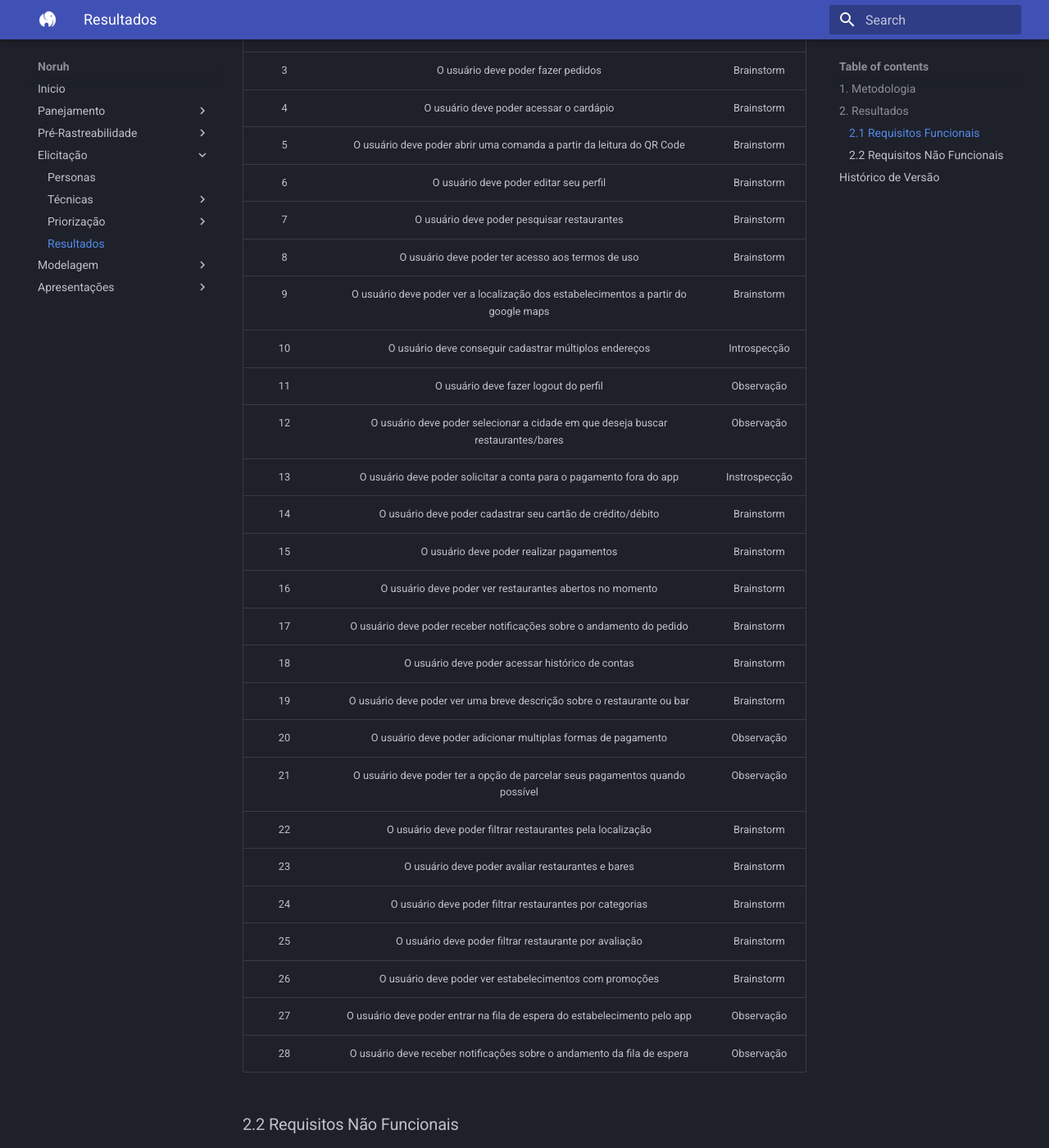
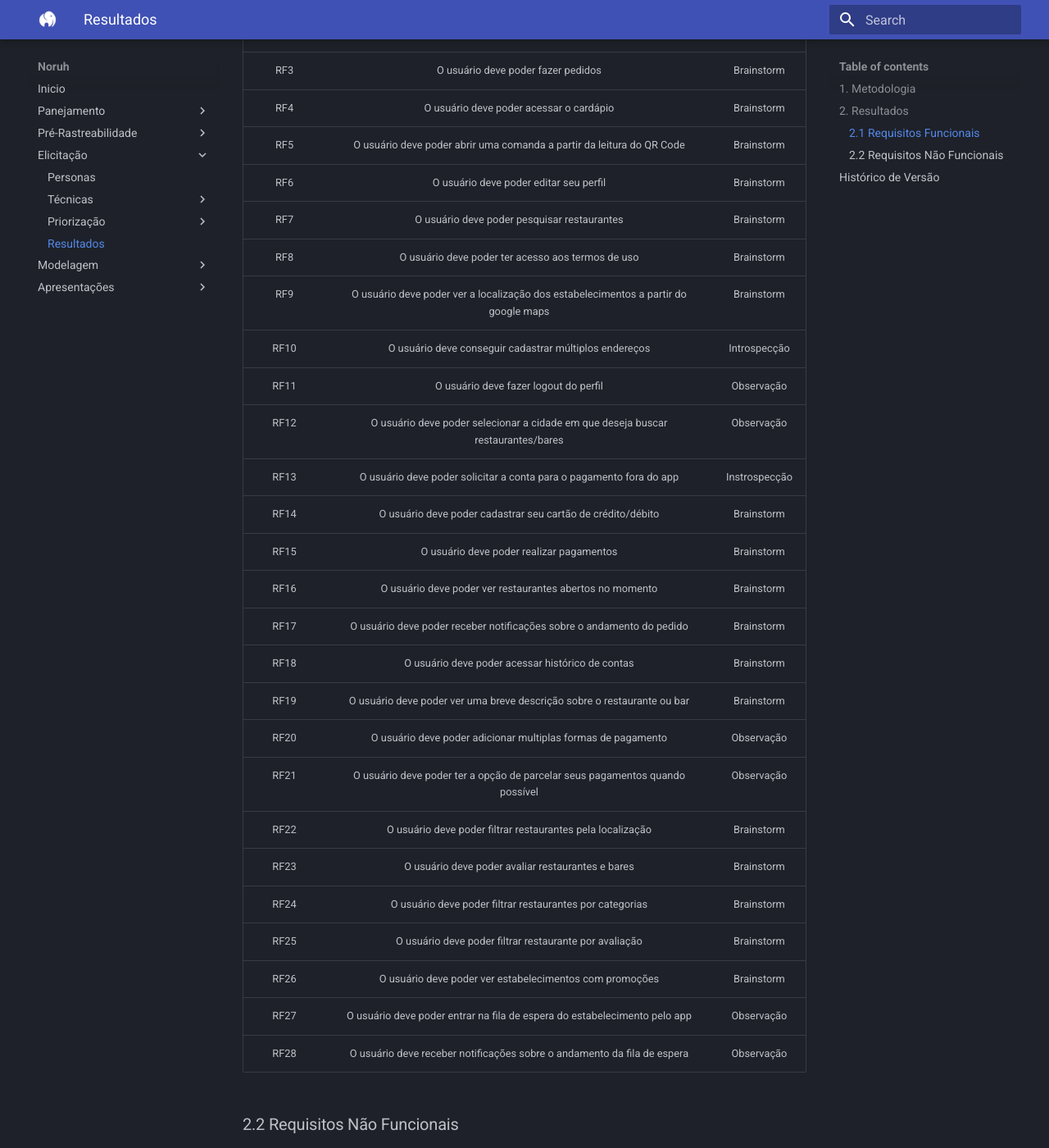
Before and after one commit to Thiab394/2022.1-Noruh, an MkDocs documentation site: the page built from docs/elicitacao/resultados.md, in a window 1280 px wide and 1400 px high, scrolled down 575 px. Shown: the whole window at 82% size. Built offline with MkDocs 1.6.1 and Material for MkDocs 9.7.7, drawn with Linux system fonts in a browser that asks for light colours; some of the changed text lies outside the part shown.

Commit message:
Adicionando HUs, organizando cronograma entrega4 e adicionando "RF e RNF" em resultados.md

```diff
--- a/docs/elicitacao/resultados.md
+++ b/docs/elicitacao/resultados.md
@@ -12,49 +12,49 @@
 
 | Número | Requisito | Técnica |
 | :------: | :------------------------------------------------:|:--------:|
-| 1    | O usuário deve poder criar uma conta                            | Brainstorm |
-| 2    | O usuário deve poder realizar login na conta                    | Brainstorm|
-| 3    | O usuário deve poder fazer pedidos                              | Brainstorm |
-| 4    | O usuário deve poder acessar o cardápio                         |Brainstorm|
-| 5    | O usuário deve poder abrir uma comanda a partir da leitura do QR Code |  Brainstorm|
-| 6   | O usuário deve poder editar seu perfil        |Brainstorm|
-| 7   | O usuário deve poder pesquisar restaurantes        | Brainstorm|
-| 8   | O usuário deve poder ter acesso aos termos de uso  |  Brainstorm|
-| 9   | O usuário deve poder ver a localização dos estabelecimentos a partir do google maps | Brainstorm |
-| 10    | O usuário deve conseguir cadastrar múltiplos endereços|Introspecção|
-| 11    | O usuário deve fazer logout do perfil |Observação|
-| 12    | O usuário deve poder selecionar a cidade em que deseja buscar restaurantes/bares |Observação|
-| 13    | O usuário deve poder solicitar a conta para o pagamento fora do app |Instrospecção |
-| 14   | O usuário deve poder cadastrar seu cartão de crédito/débito       |Brainstorm|
-| 15   | O usuário deve poder realizar pagamentos       |Brainstorm|
-| 16   | O usuário deve poder ver restaurantes abertos no momento         |Brainstorm |
-| 17   | O usuário deve poder receber notificações sobre o andamento do pedido |Brainstorm  |
-| 18   | O usuário deve poder acessar histórico de contas       |Brainstorm|
-| 19   | O usuário deve poder ver uma breve descrição sobre o restaurante ou bar  |Brainstorm |
-| 20    | O usuário deve poder adicionar multiplas formas de pagamento |Observação|
-| 21    | O usuário deve poder ter a opção de parcelar seus pagamentos quando possível | Observação|
-| 22   | O usuário deve poder filtrar restaurantes pela localização       |Brainstorm |
-| 23   | O usuário deve poder avaliar restaurantes e bares             | Brainstorm|
-| 24   | O usuário deve poder filtrar restaurantes por categorias       |Brainstorm|
-| 25   | O usuário deve poder filtrar restaurante por avaliação       |    Brainstorm|
-| 26   | O usuário deve poder ver estabelecimentos com promoções        |  Brainstorm|
-| 27    | O usuário deve poder entrar na fila de espera do estabelecimento pelo app|Observação|
-| 28    | O usuário deve receber notificações sobre o andamento da fila de espera | Observação|
+| RF1    | O usuário deve poder criar uma conta                            | Brainstorm |
+| RF2    | O usuário deve poder realizar login na conta                    | Brainstorm|
+| RF3    | O usuário deve poder fazer pedidos                              | Brainstorm |
+| RF4    | O usuário deve poder acessar o cardápio                         |Brainstorm|
+| RF5    | O usuário deve poder abrir uma comanda a partir da leitura do QR Code |  Brainstorm|
+| RF6   | O usuário deve poder editar seu perfil        |Brainstorm|
+| RF7   | O usuário deve poder pesquisar restaurantes        | Brainstorm|
+| RF8   | O usuário deve poder ter acesso aos termos de uso  |  Brainstorm|
+| RF9   | O usuário deve poder ver a localização dos estabelecimentos a partir do google maps | Brainstorm |
+| RF10    | O usuário deve conseguir cadastrar múltiplos endereços|Introspecção|
+| RF11    | O usuário deve fazer logout do perfil |Observação|
+| RF12    | O usuário deve poder selecionar a cidade em que deseja buscar restaurantes/bares |Observação|
+| RF13    | O usuário deve poder solicitar a conta para o pagamento fora do app |Instrospecção |
+| RF14   | O usuário deve poder cadastrar seu cartão de crédito/débito       |Brainstorm|
+| RF15   | O usuário deve poder realizar pagamentos       |Brainstorm|
+| RF16   | O usuário deve poder ver restaurantes abertos no momento         |Brainstorm |
+| RF17   | O usuário deve poder receber notificações sobre o andamento do pedido |Brainstorm  |
+| RF18   | O usuário deve poder acessar histórico de contas       |Brainstorm|
+| RF19   | O usuário deve poder ver uma breve descrição sobre o restaurante ou bar  |Brainstorm |
+| RF20    | O usuário deve poder adicionar multiplas formas de pagamento |Observação|
+| RF21    | O usuário deve poder ter a opção de parcelar seus pagamentos quando possível | Observação|
+| RF22   | O usuário deve poder filtrar restaurantes pela localização       |Brainstorm |
+| RF23   | O usuário deve poder avaliar restaurantes e bares             | Brainstorm|
+| RF24   | O usuário deve poder filtrar restaurantes por categorias       |Brainstorm|
+| RF25   | O usuário deve poder filtrar restaurante por avaliação       |    Brainstorm|
+| RF26   | O usuário deve poder ver estabelecimentos com promoções        |  Brainstorm|
+| RF27    | O usuário deve poder entrar na fila de espera do estabelecimento pelo app|Observação|
+| RF28    | O usuário deve receber notificações sobre o andamento da fila de espera | Observação|
 
 ### 2.2 Requisitos Não Funcionais
 
 | Número | Requisito | Técnica |
 | :------: | :------------------------------------------------:|:--------:|
-| 1    | O sistema deve restringir a idade para uso do app |  Brainstorm |
-| 2    | O sistema deve ser responsivo |  Brainstorm |
-| 3    | O sistema deve ser disponível para android e IOS |  Brainstorm |
-| 4    | O sistema deve possuir uma interface gráfica |  Brainstorm |
-| 5    | O sistema deve ter um tempo de comunicação com o servidor de no máximo 10 segundos |  Brainstorm |
-| 6    | O sistema deve garantir a privacidade e segurança dos dados do usuário | Brainstorm |
-| 7    | O sistema deve permitir com que pagamentos sejam realizados com segurança | Brainstorm |
-| 8   | O sistema deve ter integração com o sistema do restaurante | Introspecção |
-| 9    | O sistema deve apresentar um design minimalista | Brainstorm |
-| 10    | O sistema não deve ficar fora do ar por mais de 4 horas | Brainstorm |
+| RNF1    | O sistema deve restringir a idade para uso do app |  Brainstorm |
+| RNF2    | O sistema deve ser responsivo |  Brainstorm |
+| RNF3    | O sistema deve ser disponível para android e IOS |  Brainstorm |
+| RNF4    | O sistema deve possuir uma interface gráfica |  Brainstorm |
+| RNF5    | O sistema deve ter um tempo de comunicação com o servidor de no máximo 10 segundos |  Brainstorm |
+| RNF6    | O sistema deve garantir a privacidade e segurança dos dados do usuário | Brainstorm |
+| RNF7    | O sistema deve permitir com que pagamentos sejam realizados com segurança | Brainstorm |
+| RNF8   | O sistema deve ter integração com o sistema do restaurante | Introspecção |
+| RNF9    | O sistema deve apresentar um design minimalista | Brainstorm |
+| RNF10    | O sistema não deve ficar fora do ar por mais de 4 horas | Brainstorm |
 
 ## Histórico de Versão
 
```
Also changed, not shown: docs/modelagem/historiasDeUsuario.md (added, +31 -0 lines), docs/planejamento/cronograma.md (+13 -0 lines).
